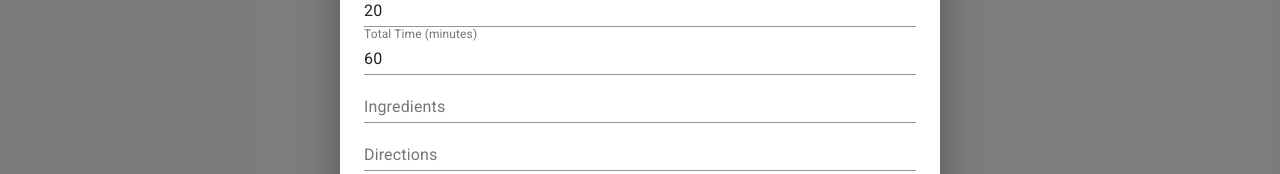
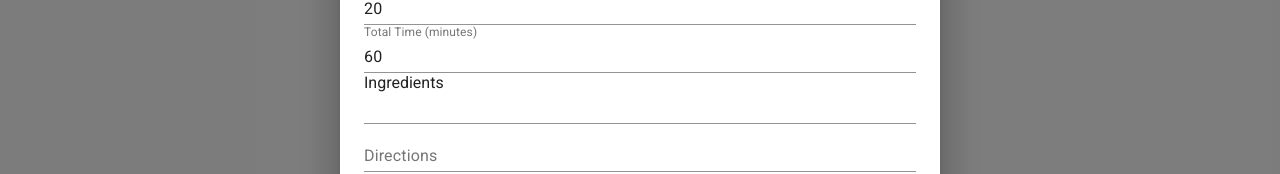
Before and after one commit to PatrickUbelhor/RecipeBook, a React (Create React App) app in the folder react/: page / in a window 1280 px wide. Both pictures are taken after a click on the button "ADD RECIPE". Shown: the part 403-577 px from the top of the page. Built offline with nearby package versions, Linux system fonts and the light colour scheme; no server answers.

Commit message:
Added list-input rc

```diff
--- a/react/src/components/action-area/action-area.tsx
+++ b/react/src/components/action-area/action-area.tsx
@@ -4,6 +4,7 @@ import React from 'react';
 import { connect } from 'react-redux';
 import { NewRecipe } from '../../model/Recipe';
 import { createRecipe } from '../../state/Effects';
+import ListInput from '../shared/list-input/list-input';
 
 const mapDispatchToProps = (dispatch) => ({
 	createRecipe: (recipe) => dispatch(createRecipe(recipe))
@@ -89,6 +90,7 @@ class ConnectedActionArea extends React.Component<any, any> {
 							onChange={this.editField}
 							value={this.state.recipe.name}
 							fullWidth
+							required
 						/>
 						<TextField
 							label="Description"
@@ -103,6 +105,7 @@ class ConnectedActionArea extends React.Component<any, any> {
 							name="serveCount"
 							onChange={this.editField}
 							value={this.state.recipe.serveCount}
+							type="number"
 							fullWidth
 						/>
 						<TextField
@@ -110,6 +113,7 @@ class ConnectedActionArea extends React.Component<any, any> {
 							name="prepTimeMins"
 							onChange={this.editField}
 							value={this.state.recipe.prepTimeMins}
+							type="number"
 							fullWidth
 						/>
 						<TextField
@@ -117,16 +121,18 @@ class ConnectedActionArea extends React.Component<any, any> {
 							name="totalTimeMins"
 							onChange={this.editField}
 							value={this.state.recipe.totalTimeMins}
+							type="number"
 							fullWidth
 						/>
-						<TextField
-							label="Ingredients"
-							name="ingredients"
-							onChange={this.editField}
-							value={this.state.recipe.ingredients}
-							multiline
-							fullWidth
-						/>
+						{/*<TextField*/}
+						{/*	label="Ingredients"*/}
+						{/*	name="ingredients"*/}
+						{/*	onChange={this.editField}*/}
+						{/*	value={this.state.recipe.ingredients}*/}
+						{/*	multiline*/}
+						{/*	fullWidth*/}
+						{/*/>*/}
+						<ListInput onChange={(content) => console.log(content)}/>
 						<TextField
 							label="Directions"
 							name="directions"
--- /dev/null
+++ b/react/src/components/shared/list-input/list-input.tsx
@@ -0,0 +1,83 @@
+import React from 'react';
+import { TextField } from '@material-ui/core';
+
+export default class ListInput extends React.Component<any, any> {
+
+	constructor(props) {
+		super(props);
+
+		this.state = {
+			content: ['']
+		};
+	}
+
+	onClickAway = (event) => {
+		const index = parseInt(event.target.name);
+
+		// If we just edited the last field (and it is non-empty), add a new empty field to the end
+		if (index === this.state.content.length - 1) {
+			if (this.state.content[index].length > 0) {
+				this.setState(state => ({
+					content: state.content.concat('')
+				}));
+			}
+
+			return;
+		}
+
+		// Otherwise we edited a non-last field. If it is empty, then remove it
+		if (this.state.content[index].length === 0) {
+			this.setState(state => {
+				const nextContent = state.content.slice();
+				nextContent.splice(index, 1);
+
+				return {
+					content: nextContent
+				};
+			});
+		}
+	};
+
+	onEdit = (event) => {
+		const index = event.target.name;
+
+		this.setState((state, props) => {
+			const nextContent = state.content.slice();
+			nextContent[index] = event.target.value;
+
+		// TODO: since state is updated asychronously, this should probably be in a lifecycle hook
+		// TODO: Strip spaces
+			props.onChange(nextContent
+				.map(entry => entry.trim())
+				.filter(entry => entry.length > 0)
+			);
+
+			return {
+				content: nextContent
+			};
+		});
+
+	}
+
+	render() {
+		const fields = this.state.content.map((entry, index) => (
+			<TextField
+				key={index}
+				name={index + ''}
+				value={entry}
+				onChange={this.onEdit}
+				onBlur={this.onClickAway}
+				multiline
+				fullWidth
+			/>
+		))
+
+		return (
+			<div className="list-input">
+				<div>Ingredients</div>
+				{fields}
+			</div>
+		);
+	}
+
+}
```
